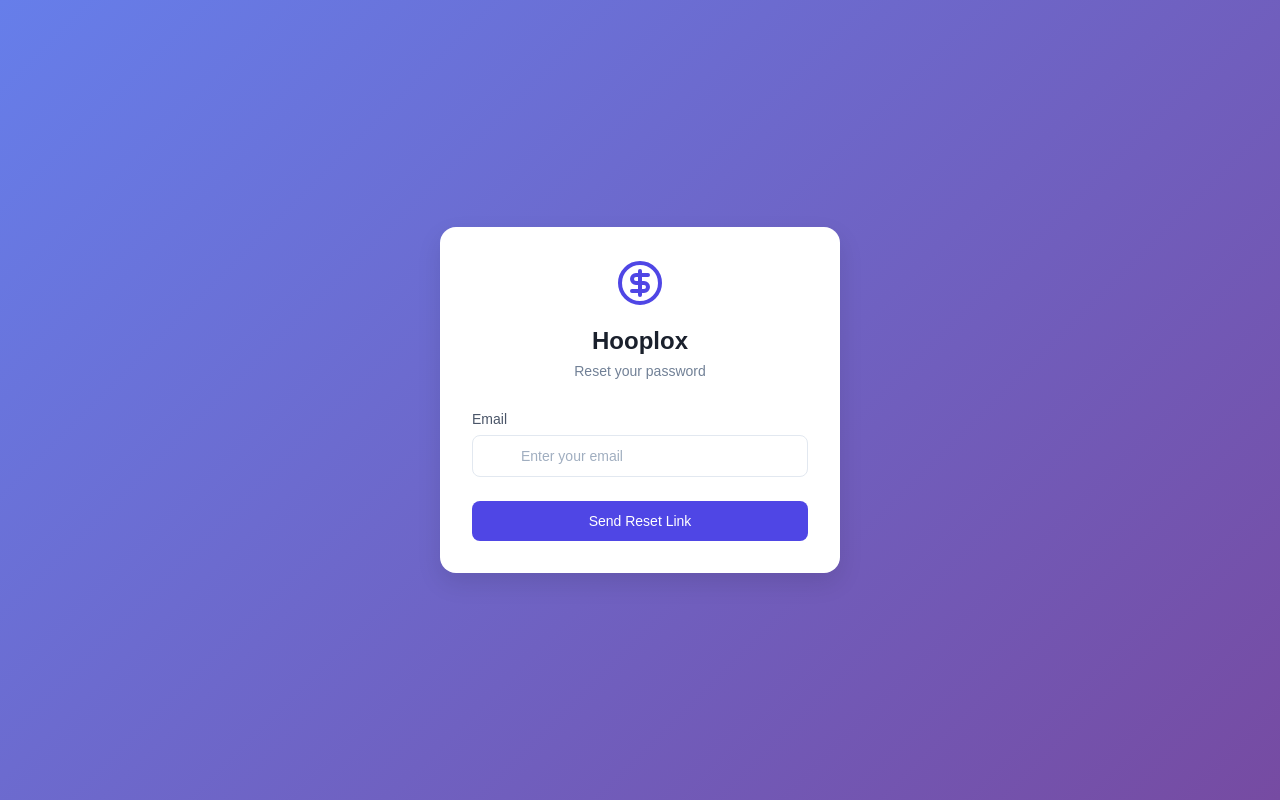
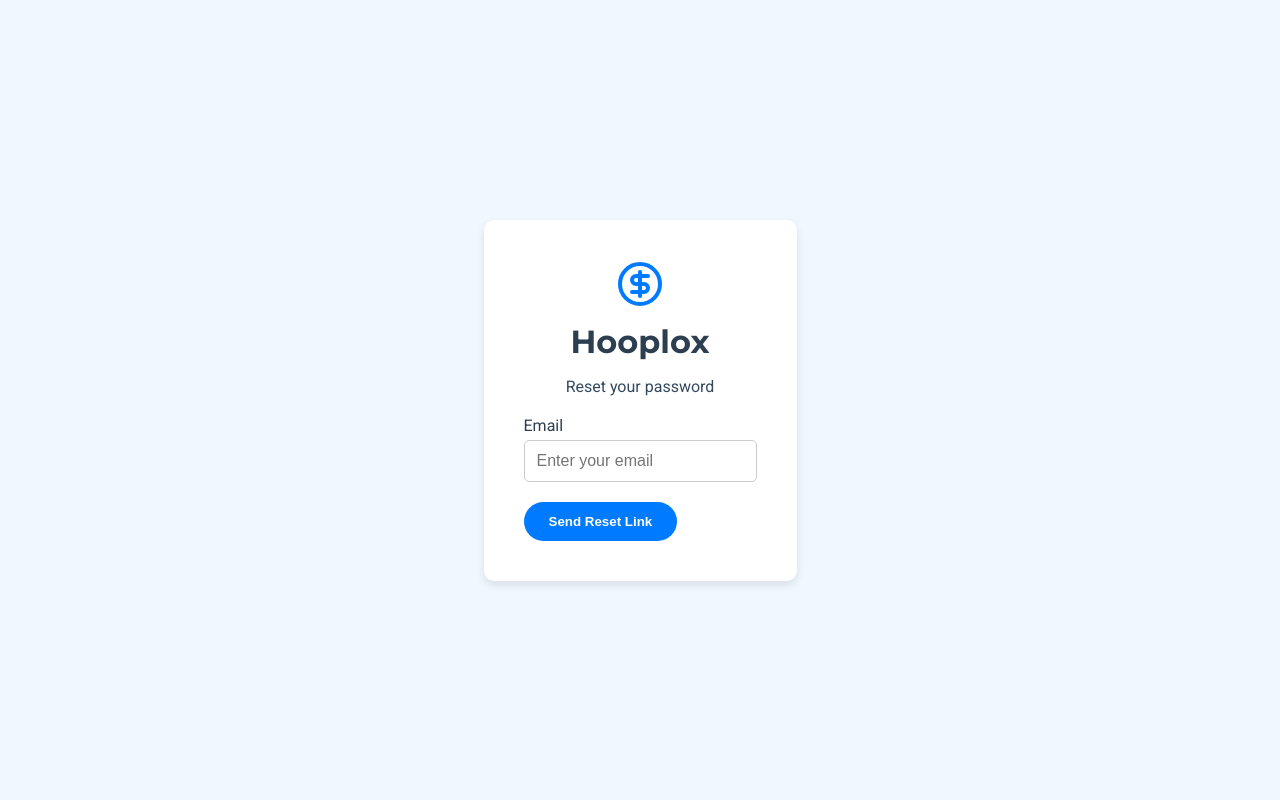
Before and after one commit to dex-gaurav/hooplox, a plain HTML site: page frontend/forgot-password.html in a window 1280 px wide. Drawn offline with Linux system fonts and the light colour scheme.

Commit message:
Update forgot-password.html

```diff
--- a/frontend/forgot-password.html
+++ b/frontend/forgot-password.html
@@ -4,27 +4,128 @@
     <meta charset="UTF-8">
     <meta name="viewport" content="width=device-width, initial-scale=1.0">
     <title>Forgot Password - Hooplox</title>
-    <link rel="stylesheet" href="login.css">
     <link rel="stylesheet" href="https://cdnjs.cloudflare.com/ajax/libs/font-awesome/6.0.0-beta3/css/all.min.css">
+    <link href="https://fonts.googleapis.com/css2?family=Montserrat:wght@400;700&family=Roboto:wght@400;700&display=swap" rel="stylesheet">
     <style>
         body {
-            font-family: 'Arial', sans-serif;
+            font-family: 'Roboto', sans-serif;
+            background-color: #f0f8ff;
+            display: flex;
+            justify-content: center;
+            align-items: center;
+            height: 100vh;
+            margin: 0;
         }
-        .success-message {
-            position: fixed;
-            top: 20px;
-            right: 20px;
-            background: #d4edda;
-            color: #155724;
-            padding: 1rem;
-            border-radius: 0.5rem;
+        .container {
+            background-color: #ffffff;
+            padding: 40px;
+            border-radius: 10px;
+            box-shadow: 0 4px 8px rgba(0, 0, 0, 0.1);
+            text-align: center;
+            animation: fadeIn 1s ease-in-out;
+        }
+        .login-card {
+            max-width: 400px;
+            margin: auto;
+        }
+        .login-header {
+            margin-bottom: 20px;
+        }
+        .login-header svg {
+            color: #007BFF;
+        }
+        .login-header h1 {
+            font-family: 'Montserrat', sans-serif;
+            color: #2c3e50;
+            margin: 10px 0;
+        }
+        .login-header p {
+            color: #34495e;
+        }
+        .login-form {
+            text-align: left;
+        }
+        .form-group {
+            margin-bottom: 20px;
+        }
+        .form-group label {
+            display: block;
+            margin-bottom: 5px;
+            color: #2c3e50;
+        }
+        .input-group {
             display: flex;
             align-items: center;
-            gap: 0.5rem;
-            box-shadow: 0 0 10px rgba(0, 0, 0, 0.1);
+            border: 1px solid #ccc;
+            border-radius: 5px;
+            padding: 10px;
         }
-        .success-message svg {
-            color: #28a745;
+        .input-group input {
+            border: none;
+            outline: none;
+            flex: 1;
+            font-size: 16px;
+        }
+        .form-options {
+            display: flex;
+            justify-content: space-between;
+            align-items: center;
+            margin-bottom: 20px;
+        }
+        .remember-me {
+            display: flex;
+            align-items: center;
+        }
+        .remember-me input {
+            margin-right: 5px;
+        }
+        .forgot-password {
+            color: #007BFF;
+            text-decoration: none;
+        }
+        .forgot-password:hover {
+            text-decoration: underline;
+        }
+        .login-btn {
+            background-color: #007BFF;
+            color: white;
+            padding: 12px 25px;
+            border-radius: 50px;
+            font-weight: 700;
+            border: none;
+            cursor: pointer;
+            transition: all 0.3s ease;
+            display: flex;
+            align-items: center;
+            justify-content: center;
+        }
+        .login-btn svg {
+            margin-right: 10px;
+        }
+        .login-btn:hover {
+            background-color: #0056b3;
+            transform: scale(1.05);
+        }
+        .signup-link {
+            margin-top: 20px;
+            color: #34495e;
+        }
+        .signup-link a {
+            color: #007BFF;
+            text-decoration: none;
+        }
+        .signup-link a:hover {
+            text-decoration: underline;
+        }
+        @keyframes fadeIn {
+            from {
+                opacity: 0;
+                transform: translateY(20px);
+            }
+            to {
+                opacity: 1;
+                transform: translateY(0);
+            }
         }
     </style>
 </head>
```
